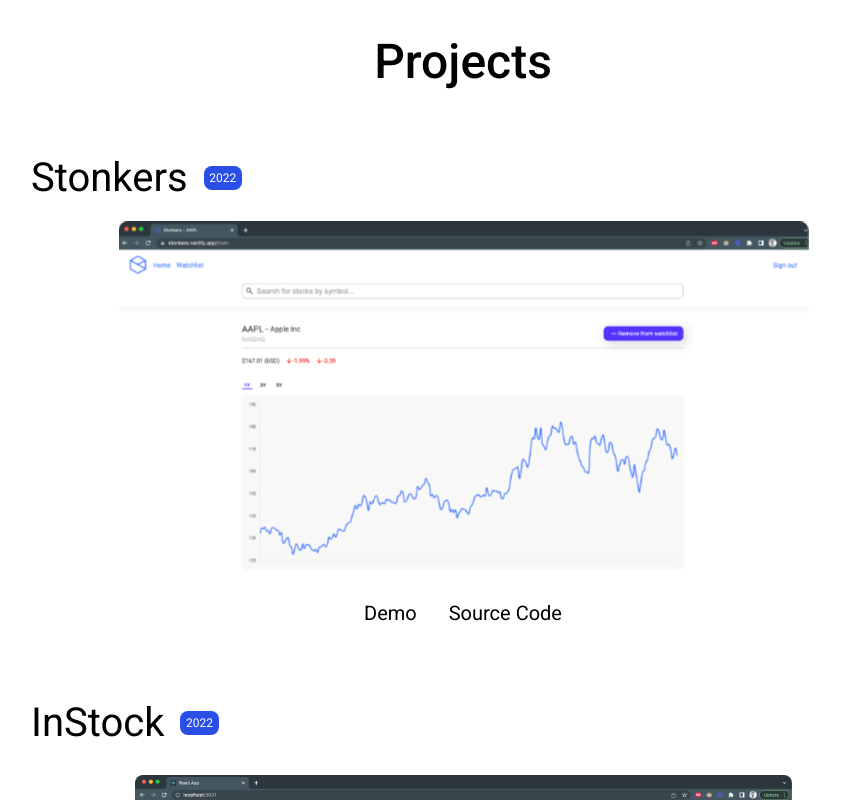
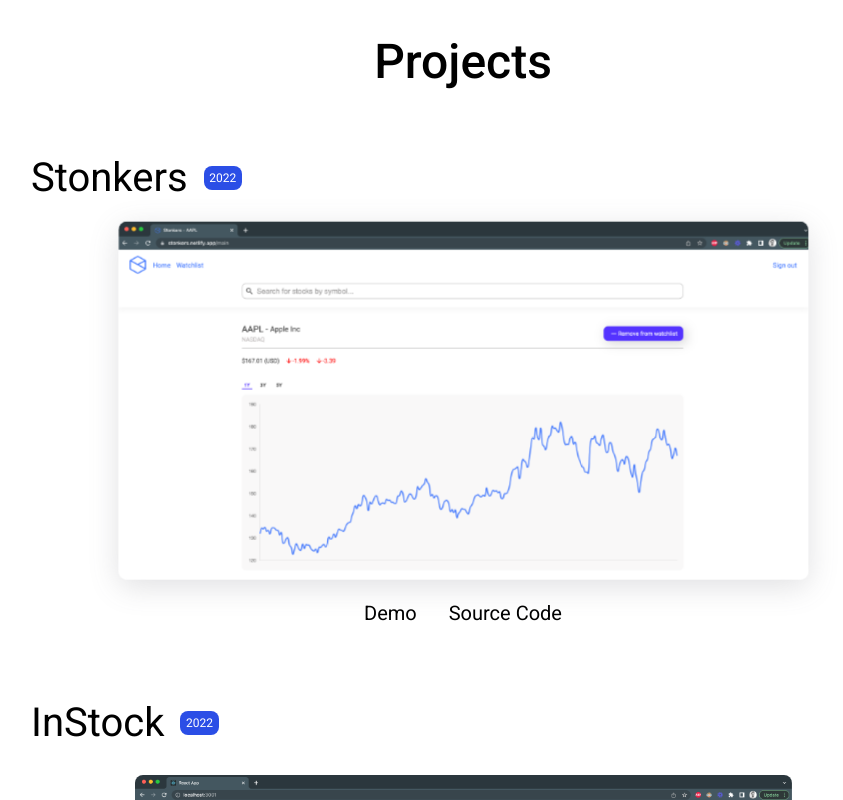
Before and after one commit to SimonMilord/My_Portfolio, a React (Create React App) app: page / in a window 1280 px wide. In both pictures the pointer is over the picture 640 px from the left and 2608 px from the top of the page. Shown: the part 2208-3008 px from the top of the page, without its empty margins (177-1020 px from the left). Built offline with nearby package versions, Linux system fonts and the light colour scheme.

Commit message:
added box shadows to project cards

```diff
--- a/src/components/ProjectItem/projectItem.scss
+++ b/src/components/ProjectItem/projectItem.scss
@@ -16,6 +16,8 @@
     // }
     &:hover {
       transform: scale(1.05);
+      // box-shadow: rgba(149, 157, 165, 0.2) 0px 8px 24px;
+      box-shadow: rgba(100, 100, 111, 0.2) 0px 7px 29px 0px;
     }
     &:active {
       transform: scale(1);
```
